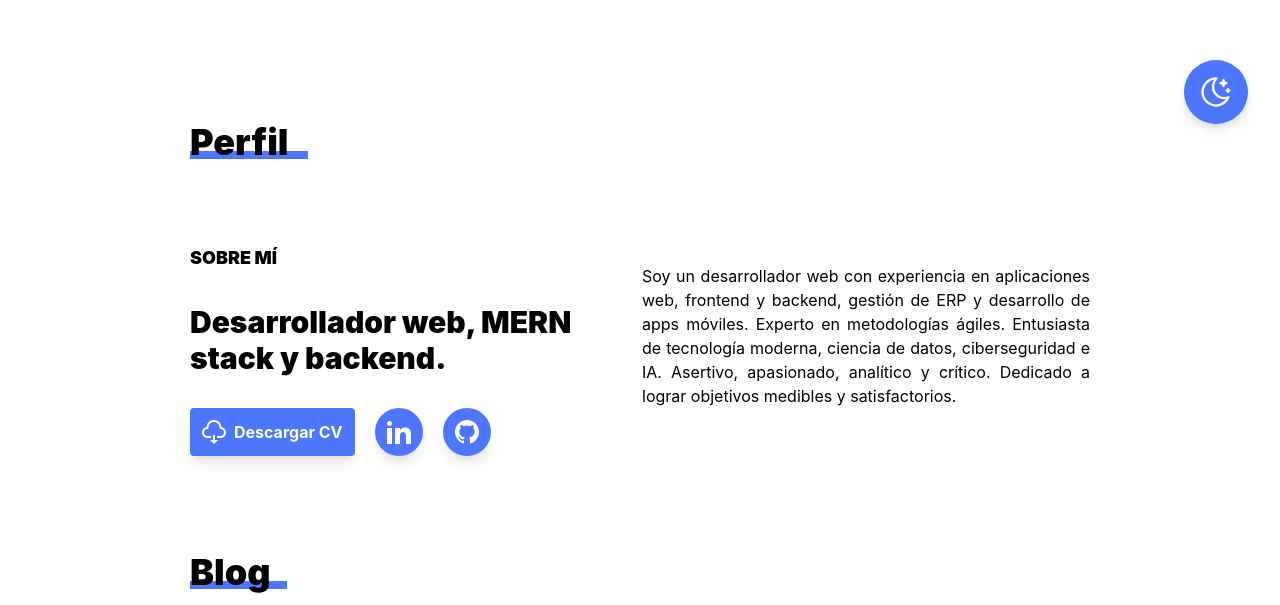
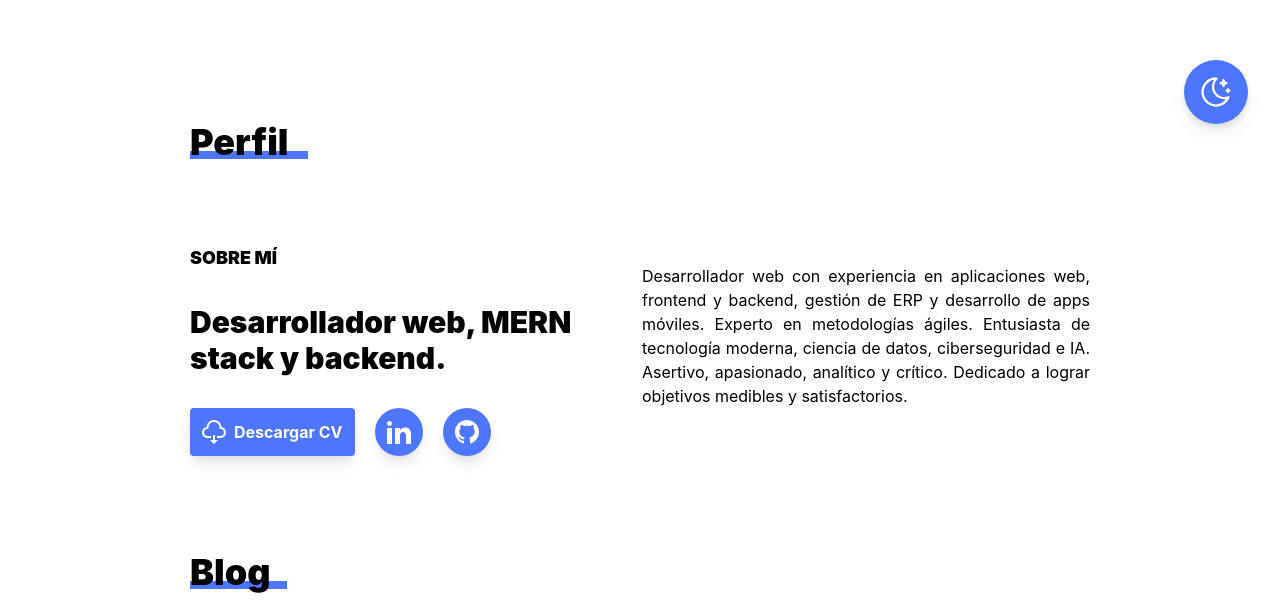
Before and after one commit to nzkdevsaider/nzkdevsaider.github.io, a Next.js app: page / in a window 1280 px wide. Shown: the part 636-1241 px from the top of the page. Built offline with nearby package versions, Linux system fonts and the light colour scheme.

Commit message:
(typo) fix

```diff
--- a/pages/index.js
+++ b/pages/index.js
@@ -205,8 +205,8 @@ export default function Home() {
             </div>
             <div>
               <p className="text-1xl my-5 text-justify">
-                 Soy un desarrollador web con experiencia en aplicaciones web, frontend y backend, gestión de ERP y desarrollo de apps móviles. Experto en metodologías ágiles. Entusiasta de tecnología moderna, ciencia de datos, ciberseguridad e IA. Asertivo, apasionado, analítico y crítico. Dedicado a lograr objetivos medibles y satisfactorios. </p>
-            </div>
+              Desarrollador web con experiencia en aplicaciones web, frontend y backend, gestión de ERP y desarrollo de apps móviles. Experto en metodologías ágiles. Entusiasta de tecnología moderna, ciencia de datos, ciberseguridad e IA. Asertivo, apasionado, analítico y crítico. Dedicado a lograr objetivos medibles y satisfactorios.
+ </p> </div>
           </div>
         </section>
         <section className="mx-5 md:mx-auto md:max-w-[900px] md:w-full">
```
